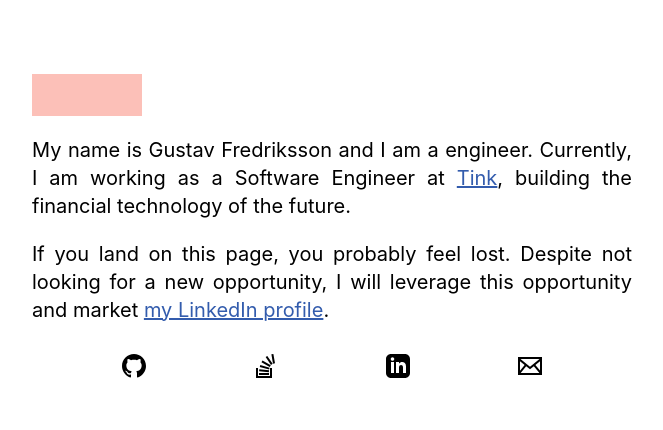
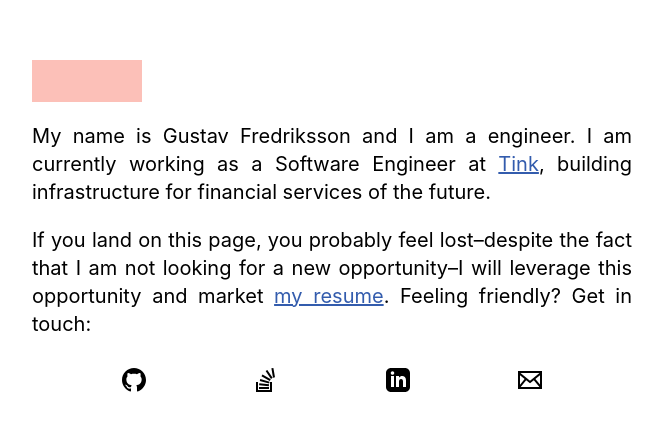
Before and after one commit to fredrikssongustav/gustavfredriksson, a React (Create React App) app: page / in a window 1280 px wide. Shown: the part 156-586 px from the top of the page, without its empty margins (308-971 px from the left). Built offline with nearby package versions, Linux system fonts and the light colour scheme.

Commit message:
chore: minor changes in wording

```diff
--- a/src/components/Hello/atoms/ThisIsMe/ThisIsMe.tsx
+++ b/src/components/Hello/atoms/ThisIsMe/ThisIsMe.tsx
@@ -24,17 +24,18 @@ export const ThisIsMe: React.FC = () => {
   return (
     <StyledText>
       <p>
-        My name is Gustav Fredriksson and I am a engineer. Currently, I am
+        My name is Gustav Fredriksson and I am a engineer. I am currently
         working as a Software Engineer at <a href="https://tink.com/">Tink</a>,
-        building the financial technology of the future.
+        building infrastructure for financial services of the future.
       </p>
       <p>
-        If you land on this page, you probably feel lost. Despite not looking
-        for a new opportunity, I will leverage this opportunity and market{" "}
+        If you land on this page, you probably feel lost–despite the fact that I
+        am not looking for a new opportunity–I will leverage this opportunity
+        and market{" "}
         <a href="https://www.linkedin.com/in/gustav-fredriksson-98549313a">
-          my LinkedIn profile
+          my resume
         </a>
-        .
+        . Feeling friendly? Get in touch:
       </p>
     </StyledText>
   );
```
